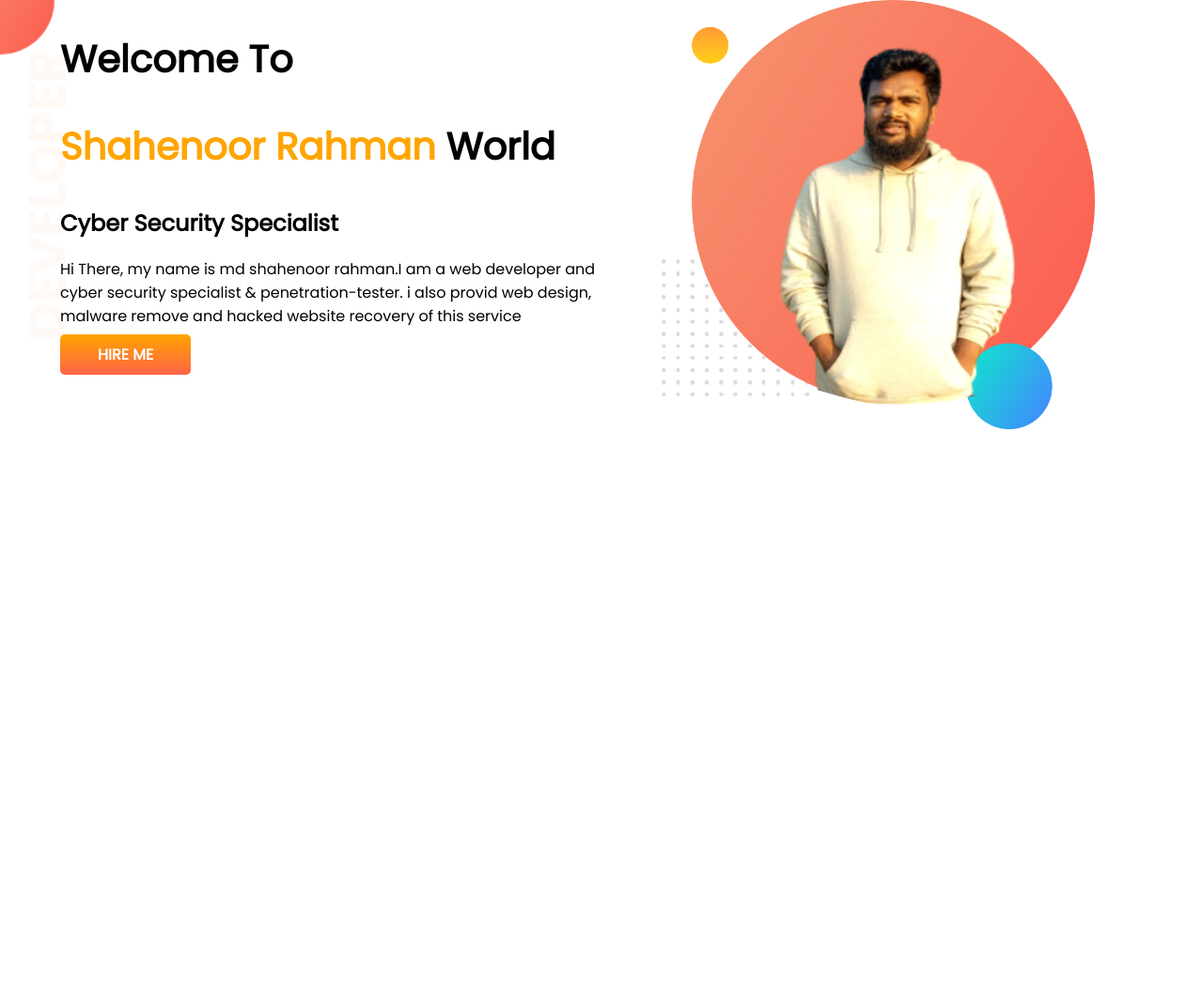
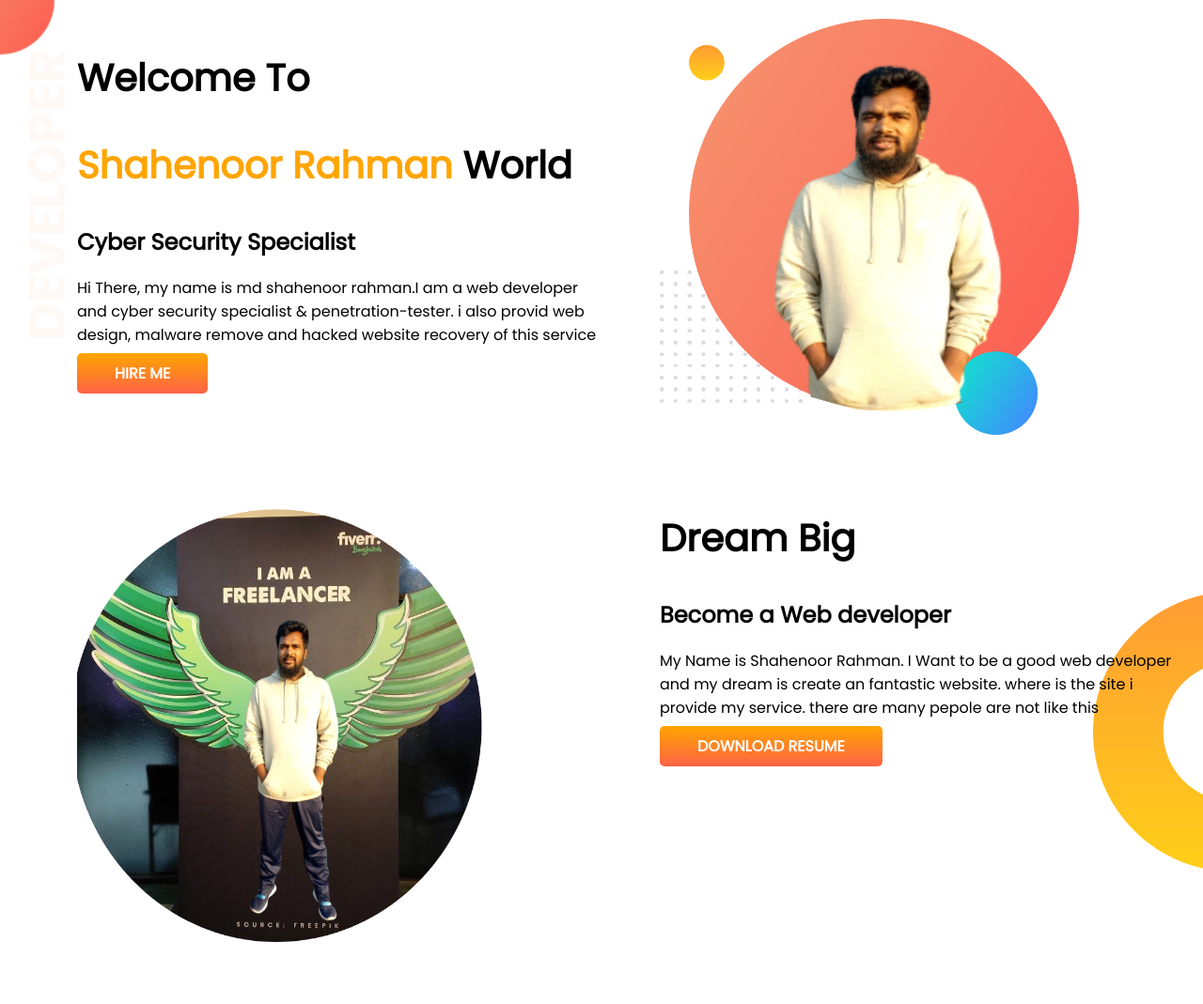
Before and after one commit to Al-aminhossain1/developer-portfolio, a plain HTML site: page index.html in a window 1280 px wide. Shown: the whole page at 94% size. Before the commit the page ends 800 px from the top, so only its background shows below. Drawn offline with Linux system fonts and the light colour scheme.

Commit message:
dream big added

```diff
--- a/index.html
+++ b/index.html
@@ -30,6 +30,19 @@
         </div>
 
     </section>
+    <section class="dream-big">
+        <div class="half-width">
+            <img src="showoff/fiver mitup (1).png" alt="">
+        </div>
+        <div class="half-width">
+            <h1>Dream Big</h1>
+            <h2>Become a Web developer</h2>
+            <p>My Name is Shahenoor Rahman. I Want to be a good web developer and my dream is create an fantastic
+                website. where is the site i provide my service. there are many pepole are not like this</p>
+            <a class="link" href="">DOWNLOAD RESUME</a>
+        </div>
+
+    </section>
 
 </body>
 
--- a/style.css
+++ b/style.css
@@ -11,6 +11,7 @@ h1{
 }
 section{
     display: flex;
+    padding: 20px;
 
 }
 .half-width{
@@ -33,3 +34,8 @@ section{
     background-repeat: no-repeat;
     margin: 0;
 }
+.dream-big{
+    background-image: url(images/dream-bg.png);
+    background-repeat: no-repeat;
+    background-position: right;
+}
```
Also changed, not shown: showOff/fiver mitup (1).png (added), showOff/fiver mitup.png (added).
